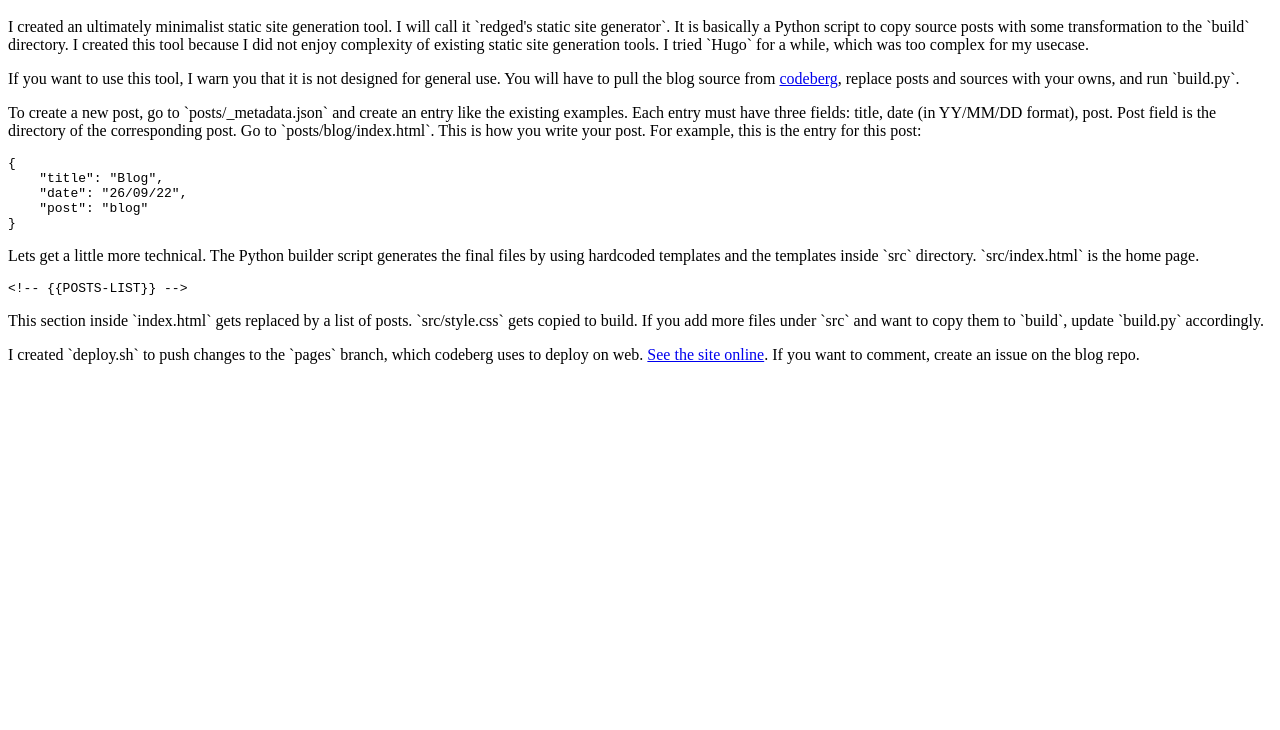
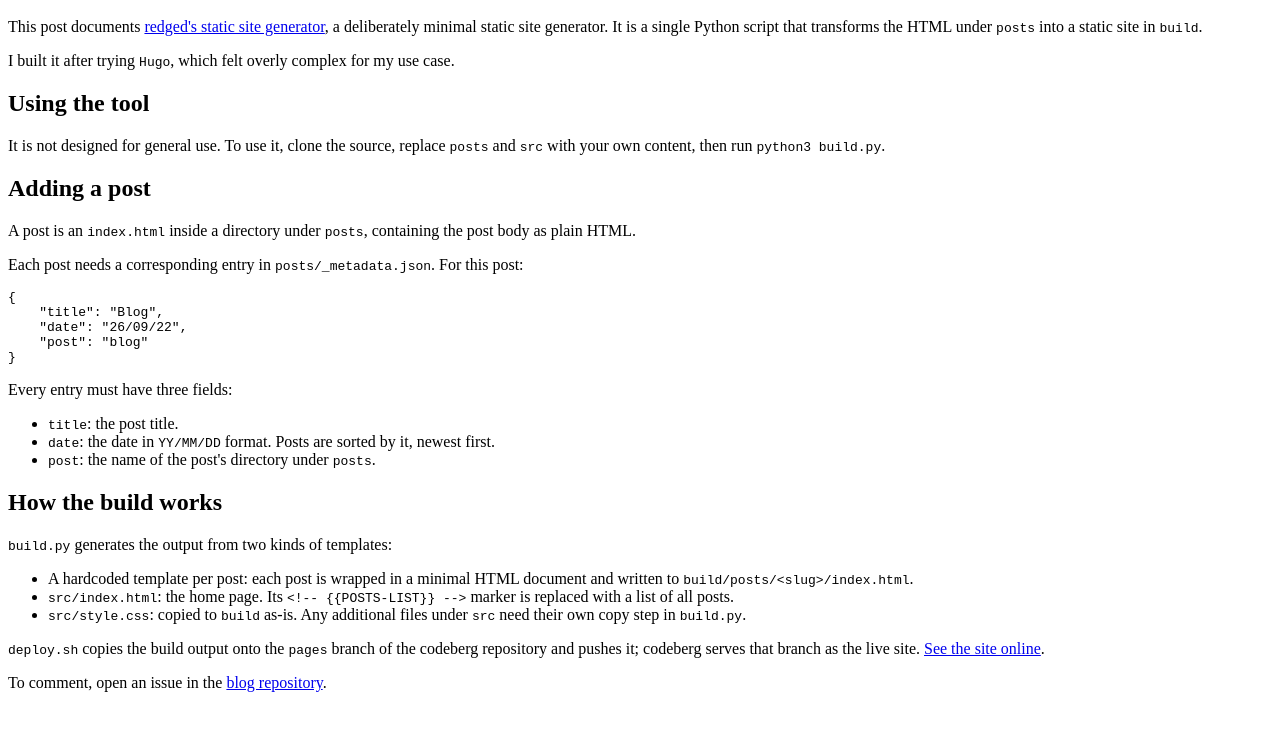
Before and after one commit to degD/rssg, a plain HTML site: page posts/blog/index.html in a window 1280 px wide. Shown: the part 48-778 px from the top of the page. Drawn offline with Linux system fonts and the light colour scheme.

Commit message:
update blog

```diff
--- a/posts/blog/index.html
+++ b/posts/blog/index.html
@@ -1,56 +1,49 @@
 <h1>Blog</h1>
 
 <p>
-I created an ultimately minimalist static site generation tool.
-I will call it `redged's static site generator`. It is
-basically a Python script to copy source posts with some
-transformation to the `build` directory. I created this tool
-because I did not enjoy complexity of existing static site
-generation tools. I tried `Hugo` for a while, which was too
-complex for my usecase.
+This post documents <a href="https://codeberg.org/redged/blog">redged's static site generator</a>, a deliberately minimal static site generator.
+It is a single Python script that transforms the HTML under <code>posts</code> into a static site in <code>build</code>.
 </p>
 
 <p>
-If you want to use this tool, I warn you that it is not designed
-for general use. You will have to pull the blog source from
-<a href="https://codeberg.org/redged/blog">codeberg</a>, replace
-posts and sources with your owns, and run `build.py`.
-</p>
+I built it after trying <code>Hugo</code>, which felt overly complex for my use case.</p>
+
+<h2>Using the tool</h2>
+<p>
+It is not designed for general use. To use it, clone the source,
+replace <code>posts</code> and <code>src</code> with your own content, then run <code>python3 build.py</code>.</p>
+
+<h2>Adding a post</h2>
+<p>
+A post is an <code>index.html</code> inside a directory under <code>posts</code>, containing the post body as plain HTML.</p>
 
 <p>
-To create a new post, go to `posts/_metadata.json` and create
-an entry like the existing examples. Each entry must have three
-fields: title, date (in YY/MM/DD format), post. Post field is
-the directory of the corresponding post. Go to `posts/blog/index.html`.
-This is how you write your post. For example, this is the entry for
-this post:
-</p>
-<pre>
-{
+Each post needs a corresponding entry in <code>posts/_metadata.json</code>. For this post:</p>
+<pre>{
     "title": "Blog",
     "date": "26/09/22",
     "post": "blog"
-}
-</pre>
+}</pre>
 
 <p>
-Lets get a little more technical. The Python builder script generates
-the final files by using hardcoded templates and the templates inside
-`src` directory. `src/index.html` is the home page.
-</p>
+Every entry must have three fields:
+<ul>
+    <li><code>title</code>: the post title.</li>
+    <li><code>date</code>: the date in <code>YY/MM/DD</code> format. Posts are sorted by it, newest first.</li>
+    <li><code>post</code>: the name of the post's directory under <code>posts</code>.</li>
+</ul></p>
 
-<pre>
-&lt;!-- {{POSTS-LIST}} --&gt;
-</pre>
+<h2>How the build works</h2>
+<p>
+<code>build.py</code> generates the output from two kinds of templates:</p>
+<ul>
+    <li>A hardcoded template per post: each post is wrapped in a minimal HTML document and written to <code>build/posts/&lt;slug&gt;/index.html</code>.</li>
+    <li><code>src/index.html</code>: the home page. Its <code>&lt;!-- {{POSTS-LIST}} --&gt;</code> marker is replaced with a list of all posts.</li>
+    <li><code>src/style.css</code>: copied to <code>build</code> as-is. Any additional files under <code>src</code> need their own copy step in <code>build.py</code>.</li>
+</ul>
 
 <p>
-This section inside `index.html` gets replaced by a list of posts.
-`src/style.css` gets copied to build. If you add more files under `src`
-and want to copy them to `build`, update `build.py` accordingly.
-</p>
+<code>deploy.sh</code> copies the build output onto the <code>pages</code> branch of the codeberg repository and pushes it; codeberg serves that branch as the live site. <a href="https://redged.codeberg.page/blog">See the site online</a>.</p>
 
 <p>
-I created `deploy.sh` to push changes to the `pages` branch, which codeberg
-uses to deploy on web. <a href="https://redged.codeberg.page/blog">See the site online</a>.
-If you want to comment, create an issue on the blog repo.
-</p>
+To comment, open an issue in the <a href="https://codeberg.org/redged/blog/issues">blog repository</a>.</p>
```
